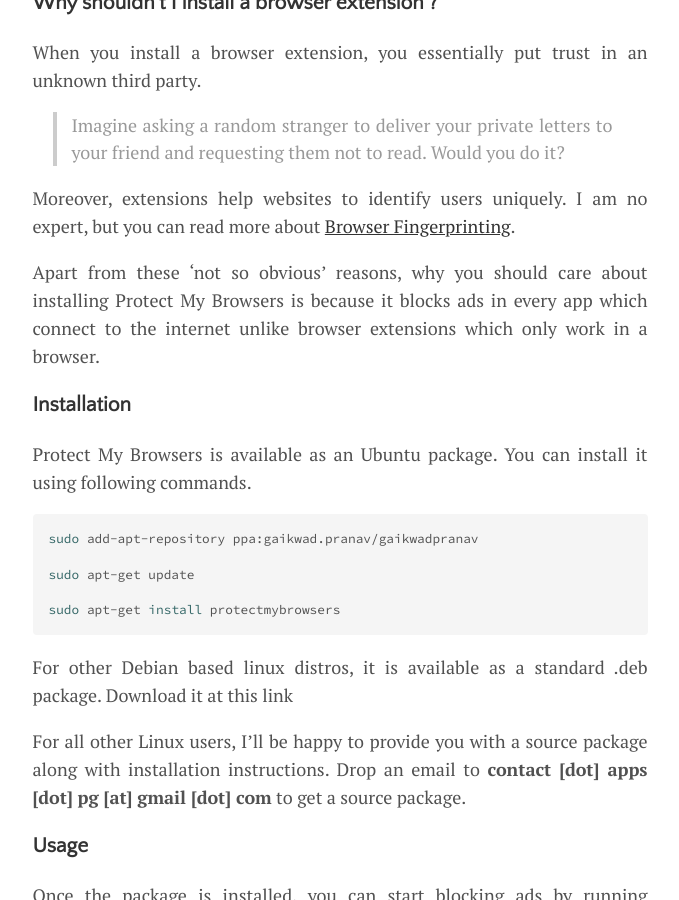
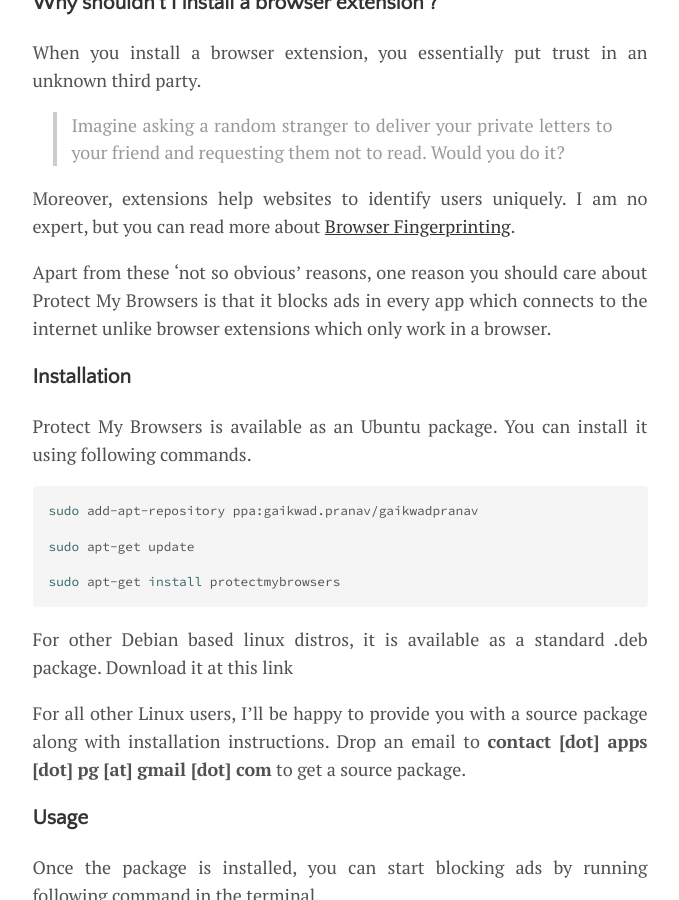
Before and after one commit to pranavgaikwad/pranavgaikwad.github.io, a Jekyll site: the page built from _posts/2018-12-20-protect-my-browsers.md, in a window 1280 px wide and 900 px high, scrolled down 662 px. Shown: the whole window, without its empty margins (300-979 px from the left). Built offline with Jekyll 4.4.1, drawn with Linux system fonts in a browser that asks for light colours; comment, search, counter and statistics services are not loaded.

Commit message:
updated post

```diff
--- a/_posts/2018-12-20-protect-my-browsers.md
+++ b/_posts/2018-12-20-protect-my-browsers.md
@@ -17,7 +17,7 @@ When you install a browser extension, you essentially put trust in an unknown th
 
 Moreover, extensions help websites to identify users uniquely. I am no expert, but you can read more about [Browser Fingerprinting](https://www.eff.org/deeplinks/2018/06/gdpr-and-browser-fingerprinting-how-it-changes-game-sneakiest-web-trackers).
 
-Apart from these 'not so obvious' reasons, why you should care about installing Protect My Browsers is because it blocks ads in every app which connect to the internet unlike browser extensions which only work in a browser.
+Apart from these 'not so obvious' reasons, one reason you should care about Protect My Browsers is that it blocks ads in every app which connects to the internet unlike browser extensions which only work in a browser.
 
 ### Installation
 
```
